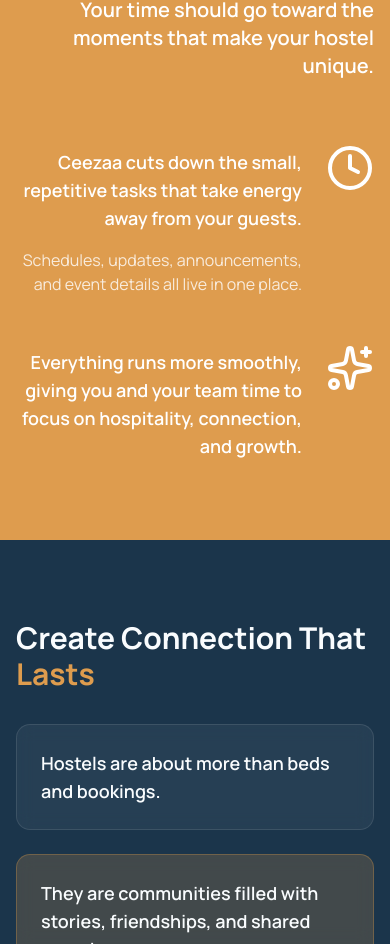
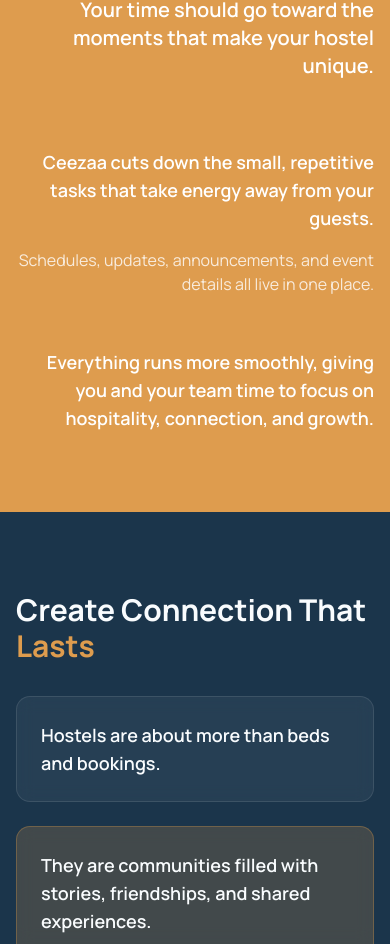
Before and after one commit to scottdoggett/ceezaa-landing-page, a Next.js app: page /hostels in a window 390 px wide. Shown: the part 3091-4035 px from the top of the page. Built offline with nearby package versions, Linux system fonts and the light colour scheme.

Commit message:
Fixed spacing on save-time icons. removed them when screen is sm

```diff
--- a/src/components/ui/hostels-page/save-time.tsx
+++ b/src/components/ui/hostels-page/save-time.tsx
@@ -19,8 +19,8 @@ export function SaveTime() {
 
           {/* Content with icons on the right */}
           <div className="space-y-12">
-            <div className="flex items-start gap-6 max-w-4xl ml-auto">
-              <div className="space-y-4 pt-1 text-right">
+            <div className="flex items-start gap-6 w-full max-w-4xl ml-auto">
+              <div className="space-y-4 pt-1 text-right flex-1">
                 <p className="text-lg md:text-xl font-semibold text-white">
                   Ceezaa cuts down the small, repetitive tasks that take
                   energy away from your guests.
@@ -30,17 +30,17 @@ export function SaveTime() {
                   live in one place.
                 </p>
               </div>
-              <Clock className="w-12 h-12 shrink-0 text-white" />
+              <Clock className="w-12 h-12 shrink-0 my-auto text-white hidden sm:block" />
             </div>
 
-            <div className="flex items-start gap-6 max-w-4xl ml-auto">
-              <div className="space-y-4 pt-1 text-right">
+            <div className="flex items-start gap-6 w-full max-w-4xl ml-auto">
+              <div className="space-y-4 pt-1 text-right flex-1">
                 <p className="text-lg md:text-xl font-semibold text-white">
                   Everything runs more smoothly, giving you and your team time to
                   focus on hospitality, connection, and growth.
                 </p>
               </div>
-              <Sparkles className="w-12 h-12 shrink-0 text-white" />
+              <Sparkles className="w-12 h-12 shrink-0 my-auto text-white hidden sm:block" />
             </div>
           </div>
         </div>
```
